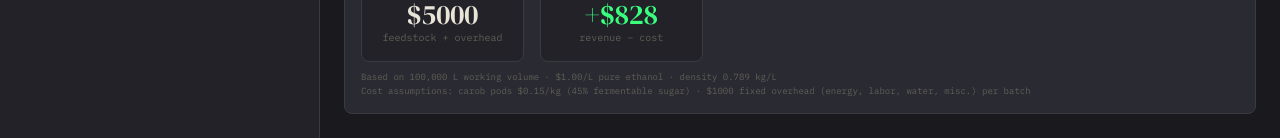
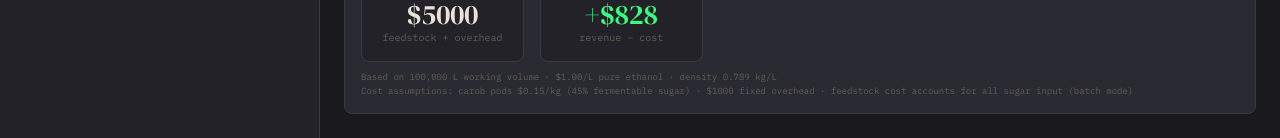
Before and after one commit to WisdomLota/fermentationSimulation, a React (Vite) app in the folder client/: page / in a window 1280 px wide. Shown: the part 1409-1547 px from the top of the page. Built offline with nearby package versions, Linux system fonts and the light colour scheme.

Commit message:
files upload and cross check on cost

```diff
--- a/client/src/App.tsx
+++ b/client/src/App.tsx
@@ -167,7 +167,15 @@ function App() {
               curves={RATE_CURVES}
             />
             <GrowthPhaseIndicator data={data} muMax={kinetics.muMax} />
-            <SummaryPanel summary={data.summary} workingVolume={mode === 'fed-batch' ? fbConfig.maxVolume : 100000} S0={conditions.S0} />
+            <SummaryPanel
+              summary={data.summary}
+              workingVolume={mode === 'fed-batch' ? fbConfig.maxVolume : 100000}
+              S0={conditions.S0}
+              mode={mode}
+              totalTime={config.totalTime}
+              fbConfig={fbConfig}
+              cstConfig={cstConfig}
+            />
           </>
         )}
 
--- a/client/src/components/ModeControls.tsx
+++ b/client/src/components/ModeControls.tsx
@@ -82,7 +82,7 @@ export const ContinuousControls: React.FC<ContinuousControlsProps> = ({ config,
         onChange={(_, v) => onChange('feedSubstrate', v)}
       />
       <ParameterSlider
-        name="batchStartupTime" label="Batch startup phase" value={config.batchStartupTime}
+        name="batchStartupTime" label="Batch Time" value={config.batchStartupTime}
         min={1} max={48} step={1} unit="h"
         tooltip="Hours of batch operation before continuous flow begins. Lets cells grow first."
         onChange={(_, v) => onChange('batchStartupTime', v)}
--- a/client/src/components/SummaryPanel.tsx
+++ b/client/src/components/SummaryPanel.tsx
@@ -7,15 +7,19 @@
  */
 
 import React from 'react';
-import type { SimulationSummary } from '../types/simulation';
+import type { SimulationSummary, FedBatchConfig, ContinuousConfig, ReactorMode } from '../types/simulation';
 
 interface SummaryPanelProps {
   summary: SimulationSummary;
   workingVolume: number;
   S0: number;
+  mode: ReactorMode;
+  totalTime: number;
+  fbConfig: FedBatchConfig;
+  cstConfig: ContinuousConfig;
 }
 
-export const SummaryPanel: React.FC<SummaryPanelProps> = ({ summary, workingVolume, S0 }) => {
+export const SummaryPanel: React.FC<SummaryPanelProps> = ({ summary, workingVolume, S0, mode, totalTime, fbConfig, cstConfig }) => {
   // ── Revenue ──
   const batchValue = ((summary.finalEthanol * workingVolume / 1000) / 0.789) * 1.00;
 
@@ -23,7 +27,22 @@ export const SummaryPanel: React.FC<SummaryPanelProps> = ({ summary, workingVolu
   // Feedstock: carob pods at $0.15/kg, assuming 45% fermentable sugar content by dry weight
   const carobPricePerKg = 0.15;
   const sugarFraction = 0.45;
-  const sugarMassKg = (S0 * workingVolume) / 1000;
+
+  let sugarMassKg: number;
+  if (mode === 'batch') {
+    // Initial sugar charge only
+    sugarMassKg = (S0 * workingVolume) / 1000;
+  } else if (mode === 'fed-batch') {
+    // Initial charge + sugar fed during filling
+    const fillingTime = (fbConfig.maxVolume - fbConfig.initialVolume) / fbConfig.feedRate;
+    const fedSugarKg = (fbConfig.feedRate * fbConfig.feedSubstrate * fillingTime) / 1000;
+    const initialSugarKg = (S0 * fbConfig.initialVolume) / 1000;
+    sugarMassKg = initialSugarKg + fedSugarKg;
+  } else {
+    // Continuous: use actual substrate consumed from simulation output
+    sugarMassKg = (summary.substrateConsumed * workingVolume) / 1000;
+  }
+
   const carobMassKg = sugarMassKg / sugarFraction;
   const feedstockCost = carobMassKg * carobPricePerKg;
 
@@ -106,7 +125,7 @@ export const SummaryPanel: React.FC<SummaryPanelProps> = ({ summary, workingVolu
       }}>
         Based on {workingVolume.toLocaleString()} L working volume · $1.00/L pure ethanol · density 0.789 kg/L
         <br />
-        Cost assumptions: carob pods $0.15/kg (45% fermentable sugar) · $1000 fixed overhead (energy, labor, water, misc.) per batch
+        Cost assumptions: carob pods $0.15/kg (45% fermentable sugar) · $1000 fixed overhead · feedstock cost accounts for all sugar input ({mode} mode)
       </div>
     </div>
   );
```
Also changed, not shown: 2 other files (tests, documents, lock files or other folders).
